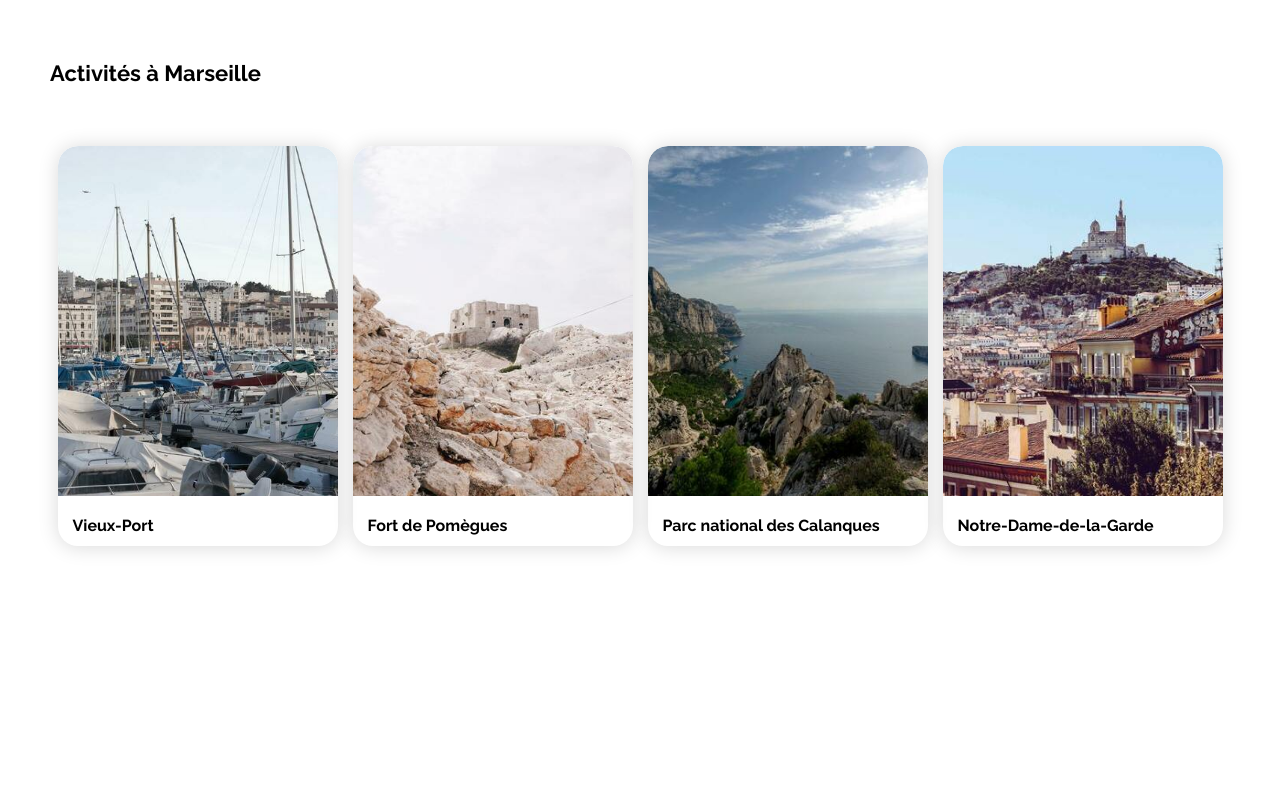
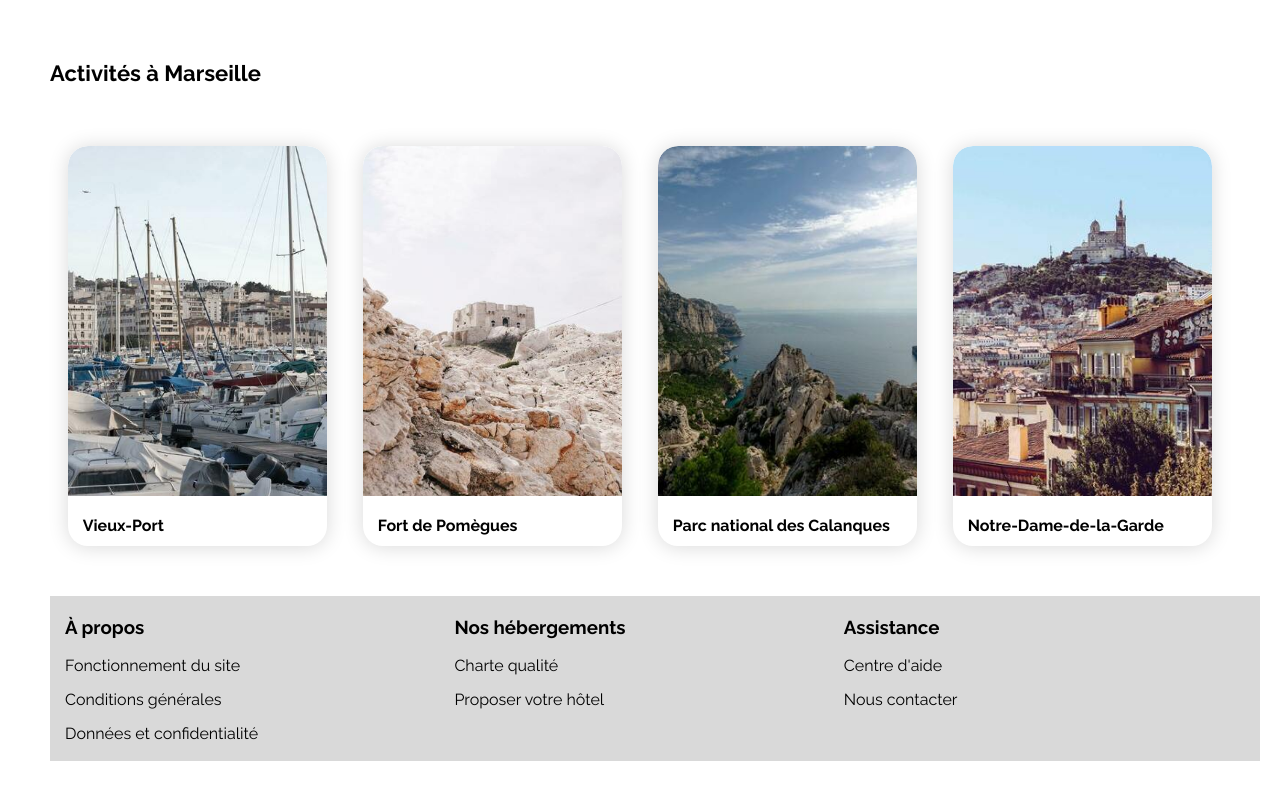
Before and after one commit to StephDev-tech/booki-starter-code-master, a plain HTML site: page index.html in a window 1280 px wide. Shown: the part 1097-1897 px from the top of the page. After the commit the page ends 1858 px from the top, so only its background shows below. Drawn offline with Linux system fonts and the light colour scheme.

Commit message:
dev footer html et css

```diff
--- a/css/style.css
+++ b/css/style.css
@@ -331,7 +331,7 @@ a {
 }
 
 .card-activites-marseille{
-    max-width: 280px;
+    width: 22%;
     height: 400px;
     display: flex;
     flex-direction: column;
@@ -340,7 +340,6 @@ a {
     border-radius: 20px;
     overflow: hidden;
     box-shadow: 0px 1px 20px #D9D9D9;
-
 }
 
 .image-activites-marseille{
@@ -356,16 +355,35 @@ a {
     display: flex;
     align-items: center;
     margin-left: 15px;
-    font-weight: bolder;
+    font-size: 1em;
+    font-weight: bold;
 }
 /*--------------------------------------------------------------------FOOTER---------------------------------------------------------------------------------------------------------------------------------------------------------------------------------------------------------------------------------------------------------------------------------------------------------------------------------*/
 .footer{
     width: 100%;
-    height: 350px;
+    height: 150px;
+    padding-top: 15px;
+    padding-left: 15px;
+    padding-right: 15px;
+    background-color: #D9D9D9;
+    display: flex;
+    flex-direction: row;
 }
 
+.div-footer{
+    width: 33%;
+    display: flex;
+    flex-direction: column;
+    align-items: flex-start;
+}
 
+.titre-div-footer{
+    margin-top: 5px;
+}
 
+.lien-footer{
+    margin-bottom: 15px;
+}
 
 /* Le code ci-dessous correspond à la version responsive uniquement */
 
@@ -402,6 +420,7 @@ a {
     .populaires-cards .card-subtitle {
         font-size: 13px;
     }
+
 }
 
 /* Small devices (phones, less than 768px) */
--- a/index.html
+++ b/index.html
@@ -178,7 +178,7 @@
                         <p class="text-bouton-hebergement">Afficher plus</p>
                     </a>
                 </section>
-<!------------------------------------------------------------------------------------------------POPULAIRE---------------------------------------------------------------------------------------------------------------------------------------------------------------------------------------------------------------->
+<!-------------------------------------------------------------------------POPULAIRE---------------------------------------------------------------------------------------------------------------------------------------------------------------------------------------------------------------->
                 <section class="populaires">
                     <div class="populaires-title">
                         <h2 class="section-title">Les plus populaires</h2>
@@ -268,9 +268,24 @@
                 </div>
             </section>
         </main>
+<!------------------------------------------------------------------------------FOOTER---------------------------------------------------------------------------------------------------------------------------------------------------------------------------------------------------------------------------------------------------------->
         <footer class="footer">
-
-
+            <div class="div-footer">
+                <h3 class="titre-div-footer">À propos</h3>
+                <a class="lien-footer" href="">Fonctionnement du site</a>
+                <a class="lien-footer" href="">Conditions générales</a>
+                <a class="lien-footer" href="">Données et confidentialité</a>
+            </div>
+            <div class="div-footer">
+                <h3 class="titre-div-footer">Nos hébergements</h3>
+                <a class="lien-footer" href="">Charte qualité</a>
+                <a class="lien-footer" href="">Proposer votre hôtel</a>
+            </div>
+            <div class="div-footer">
+                <h3 class="titre-div-footer">Assistance</h3>
+                <a class="lien-footer" href="">Centre d'aide</a>
+                <a class="lien-footer" href="">Nous contacter</a>
+            </div>
         </footer>
     </div>
 </body>
```
